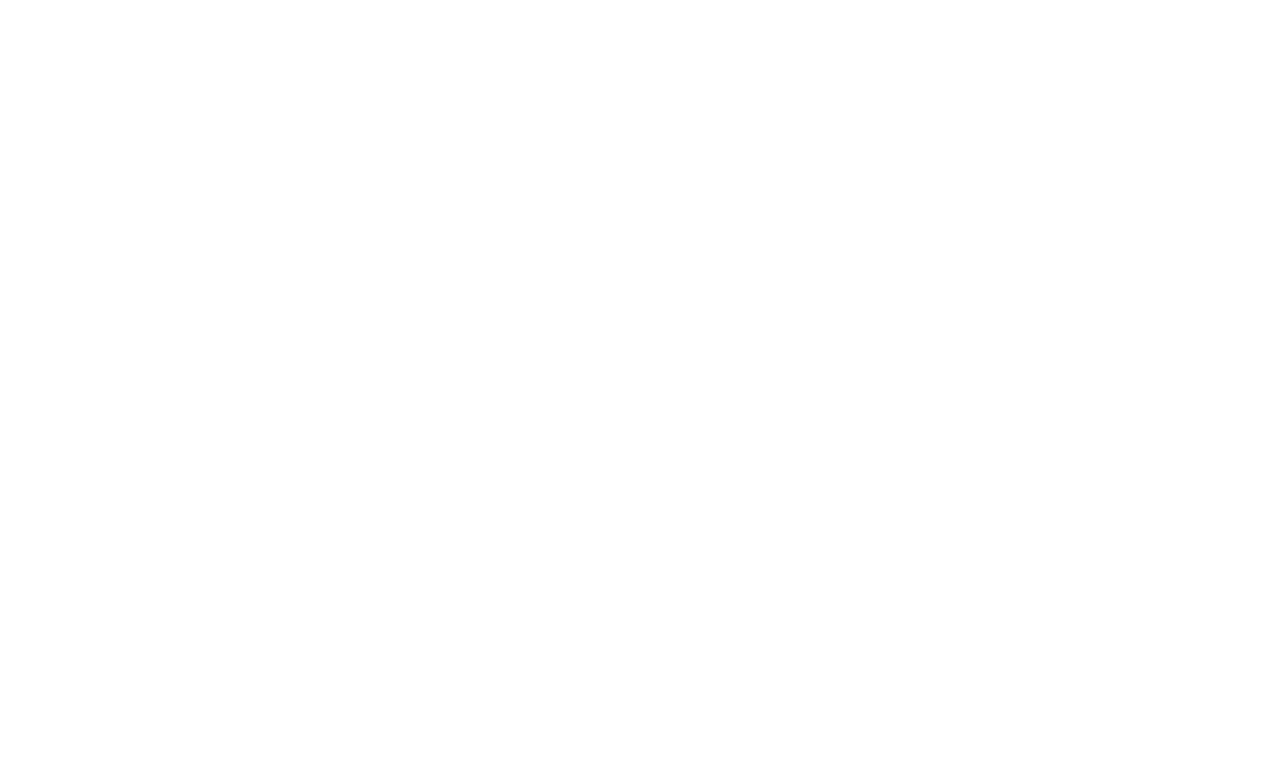
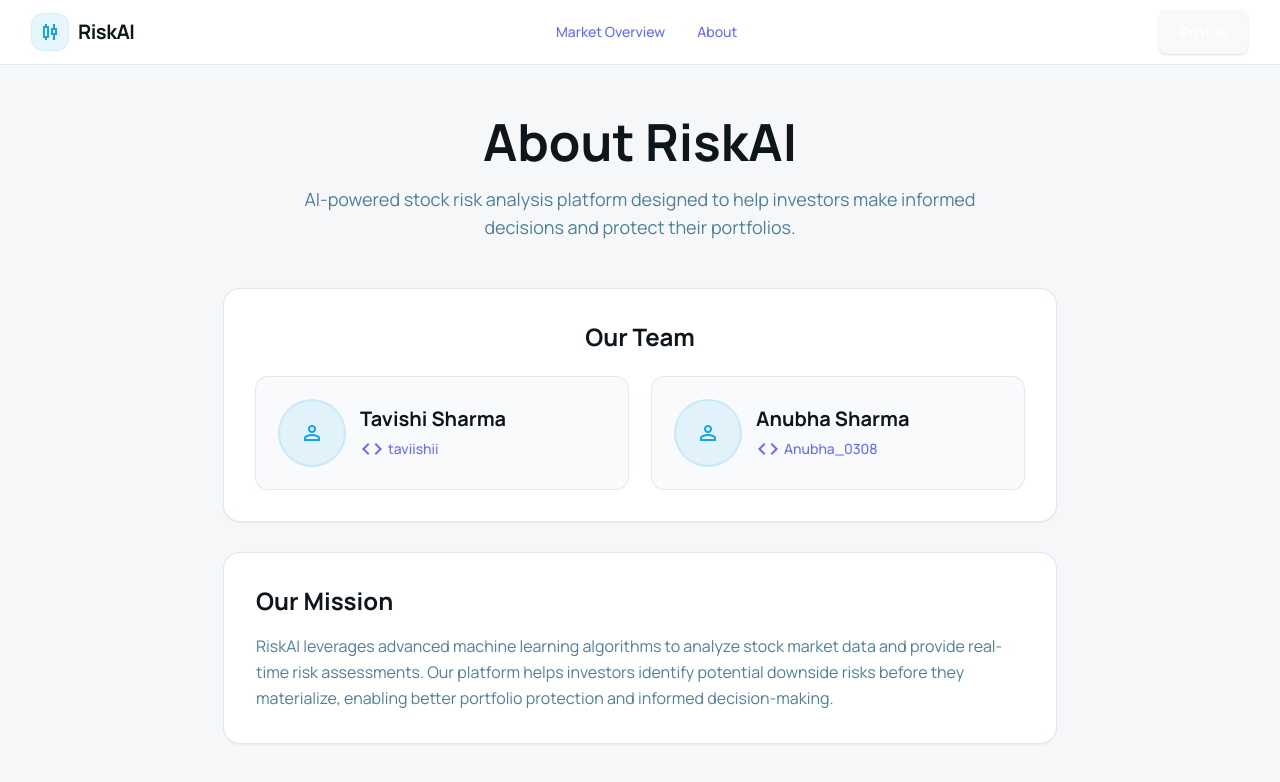
Before and after one commit to Anubha0308/risk-analyzer, a React (Vite) app in the folder animation-main/: page /about in a window 1280 px wide. Before the commit this address had no page. Shown: the top 782 px of the page. Built offline with nearby package versions, Linux system fonts and the light colour scheme.

Commit message:
Added About Page

```diff
--- a/animation-main/src/App.jsx
+++ b/animation-main/src/App.jsx
@@ -6,6 +6,7 @@ import Login from "./components/login.jsx";
 import Whatall from "./components/whatall.jsx";
 import Home from "./components/home.jsx";
 import SellAdvice from "./graphs/selladvice.jsx";
+import About from "./components/About.jsx";
 
 function App() {
   return (
@@ -16,6 +17,7 @@ function App() {
         <Route path="/register" element={<Register />} />
         <Route path="/login" element={<Login />} />
         <Route path="/selladvice" element={<SellAdvice />} />
+        <Route path="/about" element={<About />} />
       </Routes>
     </BrowserRouter>
   );
--- a/animation-main/src/components/About.jsx
+++ b/animation-main/src/components/About.jsx
@@ -0,0 +1,100 @@
+import React from "react";
+import Header from "./Header.jsx";
+
+function About() {
+  const teamMembers = [
+    {
+      name: "Tavishi Sharma",
+      github: "taviishii",
+      githubUrl: "https://github.com/taviishii",
+    },
+    {
+      name: "Anubha Sharma",
+      github: "Anubha_0308",
+      githubUrl: "https://github.com/Anubha_0308",
+    },
+  ];
+
+  return (
+    <div
+      className="bg-[#f6f7f8] dark:bg-[#0d171b] text-[#0d171b] dark:text-white min-h-screen flex flex-col"
+      style={{ fontFamily: "Manrope, sans-serif" }}
+    >
+      <Header />
+
+      <main className="flex-grow">
+        <div className="mx-auto max-w-4xl px-4 sm:px-6 lg:px-8 py-12">
+
+          {/* Header Section */}
+          <div className="text-center mb-12">
+            <h1 className="text-4xl font-bold mb-4">
+              About RiskAI
+            </h1>
+            <p className="text-lg text-[#4c809a] dark:text-slate-400 max-w-2xl mx-auto">
+              AI-powered stock risk analysis platform designed to help investors
+              make informed decisions and protect their portfolios.
+            </p>
+          </div>
+
+          {/* Team Section */}
+          <div className="bg-white dark:bg-slate-800/50 rounded-2xl p-8 shadow-sm ring-1 ring-slate-200 dark:ring-slate-700">
+            <h2 className="text-2xl font-bold mb-6 text-center">
+              Our Team
+            </h2>
+
+            <div className="grid grid-cols-1 md:grid-cols-2 gap-6">
+              {teamMembers.map((member, index) => (
+                <div
+                  key={index}
+                  className="bg-slate-50 dark:bg-slate-900/50 rounded-xl p-6 ring-1 ring-slate-200 dark:ring-slate-700 hover:shadow-md transition-shadow"
+                >
+                  <div className="flex items-center gap-4">
+                    <div className="flex h-16 w-16 items-center justify-center rounded-full bg-[#13a4ec]/10 text-[#13a4ec] ring-2 ring-[#13a4ec]/20">
+                      <span className="material-symbols-outlined text-3xl">
+                        person
+                      </span>
+                    </div>
+
+                    <div className="flex-1">
+                      <h3 className="text-xl font-bold mb-1">
+                        {member.name}
+                      </h3>
+                      <a
+                        href={member.githubUrl}
+                        target="_blank"
+                        rel="noopener noreferrer"
+                        className="text-[#13a4ec] hover:text-[#0f8ac4] text-sm font-semibold flex items-center gap-1 transition-colors"
+                      >
+                        <span className="material-symbols-outlined text-base">
+                          code
+                        </span>
+                        {member.github}
+                      </a>
+                    </div>
+                  </div>
+                </div>
+              ))}
+            </div>
+          </div>
+
+          {/* Mission Section */}
+          <div className="mt-8 bg-white dark:bg-slate-800/50 rounded-2xl p-8 shadow-sm ring-1 ring-slate-200 dark:ring-slate-700">
+            <h2 className="text-2xl font-bold mb-4">
+              Our Mission
+            </h2>
+            <p className="text-[#4c809a] dark:text-slate-300 leading-relaxed">
+              RiskAI leverages advanced machine learning algorithms to analyze
+              stock market data and provide real-time risk assessments. Our
+              platform helps investors identify potential downside risks before
+              they materialize, enabling better portfolio protection and
+              informed decision-making.
+            </p>
+          </div>
+
+        </div>
+      </main>
+    </div>
+  );
+}
+
+export default About;
--- a/animation-main/src/components/home.jsx
+++ b/animation-main/src/components/home.jsx
@@ -33,11 +33,8 @@ const Header = () => (
           <a href="#" className="text-sm font-semibold text-[#4c809a] hover:text-[#13a4ec] transition-colors dark:text-slate-300 dark:hover:text-white" style={{ fontFamily: "Manrope, sans-serif" }}>
             Market Overview
           </a>
-          <a href="#" className="text-sm font-semibold text-[#4c809a] hover:text-[#13a4ec] transition-colors dark:text-slate-300 dark:hover:text-white" style={{ fontFamily: "Manrope, sans-serif" }}>
-            Screener
-          </a>
-          <a href="#" className="text-sm font-semibold text-[#4c809a] hover:text-[#13a4ec] transition-colors dark:text-slate-300 dark:hover:text-white" style={{ fontFamily: "Manrope, sans-serif" }}>
-            Pricing
+          <a href="/about" className="text-sm font-semibold text-[#4c809a] hover:text-[#13a4ec] transition-colors dark:text-slate-300 dark:hover:text-white" style={{ fontFamily: "Manrope, sans-serif" }}>
+            About
           </a>
         </nav>
         <div className="flex items-center gap-3">
```
